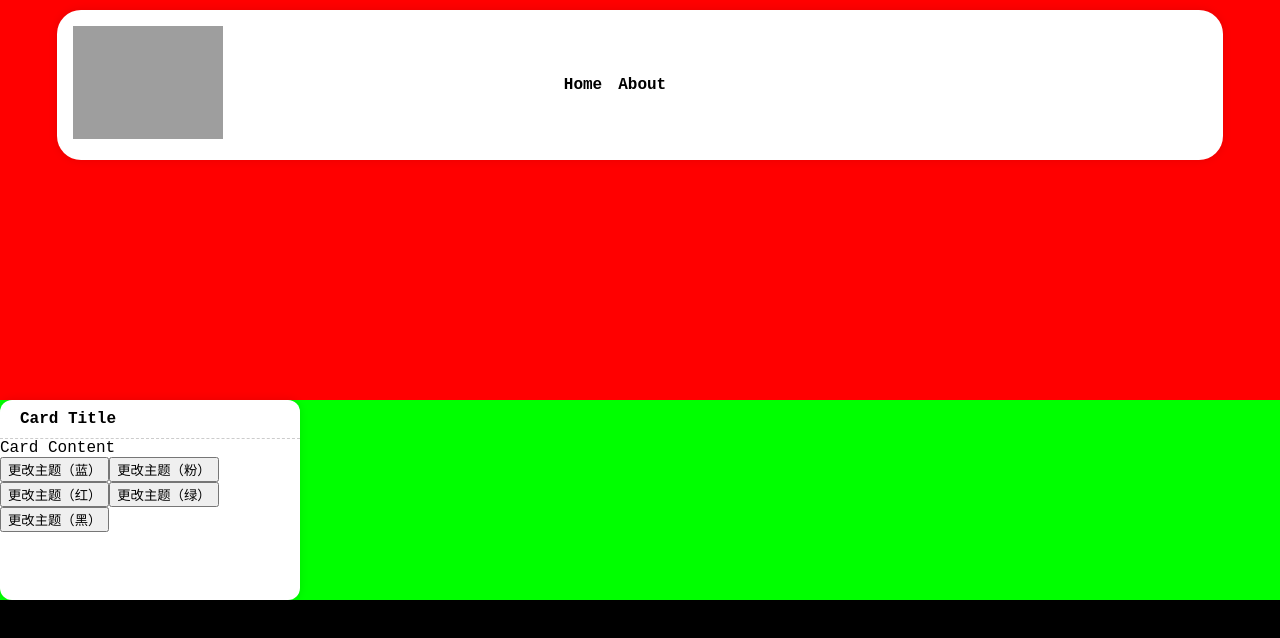
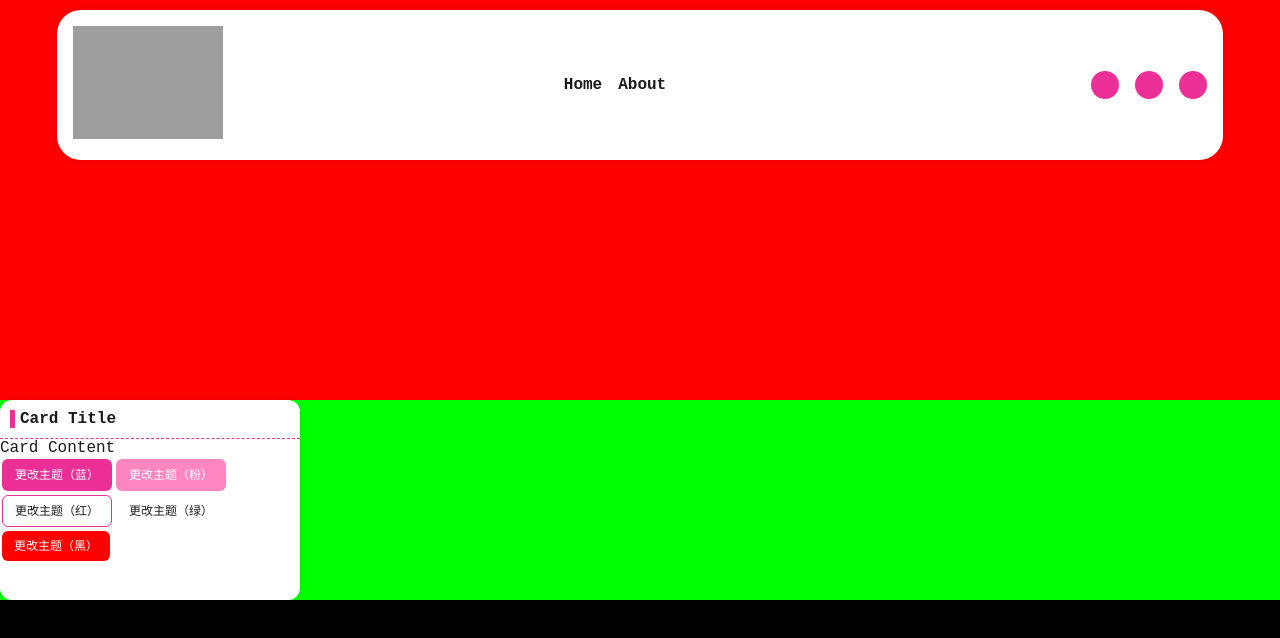
Before and after one commit to AoralsFout/NeoBlog, a Vue app in the folder frontend/: page / in a window 1280 px wide. Shown: the top 638 px of the page. Built offline with nearby package versions, Linux system fonts and the light colour scheme; a small style sheet from the web is missing; the HTML template or start-up script is replaced by a standard one.

Commit message:
按钮组件 主题调整 主题管理

```diff
--- a/frontend/src/App.vue
+++ b/frontend/src/App.vue
@@ -1,9 +1,12 @@
-<script setup lang="ts"></script>
-
 <template>
   <div>
     <router-view></router-view>
   </div>
 </template>
 
-<style scoped></style>
+<script setup lang="ts">
+import { useThemeStore } from './stores/theme';
+// 初始化主题
+const themeStore = useThemeStore();
+themeStore.initTheme();
+</script>
--- a/frontend/src/assets/themes/blue.css
+++ b/frontend/src/assets/themes/blue.css
@@ -1,5 +1,6 @@
-[data-theme="blue"]{
-    --color-primary: rgb(0, 102, 255);
-    --color-secondary: rgb(60, 138, 255);
-    --color-tertiary: rgb(128, 179, 255);
+[data-theme="blue"] {
+    --color-primary: #0066cc;
+    --color-secondary: #4da6ff;
+    --color-tertiary: #cce5ff;
+    --text-on-color: #ffffff;
 }
--- a/frontend/src/assets/themes/dark.css
+++ b/frontend/src/assets/themes/dark.css
@@ -1,17 +1,13 @@
 [data-theme="dark"] {
-    --color-primary: rgb(0, 0, 0);
-    --color-secondary: rgb(41, 41, 41);
-    --color-tertiary: rgb(71, 71, 71);
+    --bg-primary: #121212;
+    --bg-secondary: #1e1e1e;
 
-    --bg-primary: #333333;
-    --bg-primart-reverse: #ffffff;
+    --text-primary: #e0e0e0;
+    --text-secondary: #b0b0b0;
+    --text-tertiary: #757575;
 
-    --bg-secondary: #222222;
-    --bg-secondary-reverse: #cccccc;
-
-    --text-primary: #cccccc;
-    --text-primary-reverse: #000000;
-
-    --text-secondary: #aaaaaa;
-    --text-secondary-reverse: #666666;
+    --color-primary: #333333;
+    --color-secondary: #404040;
+    --color-tertiary: #4d4d4d;
+    --text-on-color: #ffffff;
 }
--- a/frontend/src/assets/themes/green.css
+++ b/frontend/src/assets/themes/green.css
@@ -1,5 +1,6 @@
-[data-theme="green"]{
-    --color-primary: rgb(0, 255, 0);
-    --color-secondary: rgb(74, 235, 74);
-    --color-tertiary: rgb(96, 197, 96);
+[data-theme="green"] {
+    --color-primary: #00a86b;
+    --color-secondary: #5cdb95;
+    --color-tertiary: #edf5e1;
+    --text-on-color: #ffffff;
 }
--- a/frontend/src/assets/themes/pink.css
+++ b/frontend/src/assets/themes/pink.css
@@ -1,5 +1,6 @@
-[data-theme="pink"]{
-    --color-primary: rgb(248, 90, 182);
-    --color-secondary: rgb(238, 123, 171);
-    --color-tertiary: rgb(233, 158, 202);
+[data-theme="pink"] {
+    --color-primary: #eb2f96;
+    --color-secondary: #ff85c0;
+    --color-tertiary: #fff0f6;
+    --text-on-color: #ffffff;
 }
--- a/frontend/src/assets/themes/red.css
+++ b/frontend/src/assets/themes/red.css
@@ -1,5 +1,6 @@
-[data-theme="red"]{
-    --color-primary: rgb(255, 0, 0);
-    --color-secondary: rgb(255, 102, 102);
-    --color-tertiary: rgb(255, 153, 153);
+[data-theme="red"] {
+    --color-primary: #cf1322;
+    --color-secondary: #ff4d4f;
+    --color-tertiary: #ffccc7;
+    --text-on-color: #ffffff;
 }
--- a/frontend/src/assets/themes/root.css
+++ b/frontend/src/assets/themes/root.css
@@ -1,16 +1,8 @@
-:root{
+:root {
     --bg-primary: #ffffff;
-    --bg-primart-reverse: #000000;
+    --bg-secondary: #f8f9fa;
 
-    --bg-secondary: #fafafa;
-    --bg-secondary-reverse: #333333;
-
-    --text-primary: #000000;
-    --text-primary-reverse: #ffffff;
-
-    --text-secondary: #666666;
-    --text-secondary-reverse: #cccccc;
-
-    --text-tertiary: #999999;
-    --text-tertiary-reverse: #aaaaaa;
+    --text-primary: #1a1a1a;
+    --text-secondary: #595959;
+    --text-tertiary: #8c8c8c;
 }
--- /dev/null
+++ b/frontend/src/components/Button.vue
@@ -0,0 +1,177 @@
+<!-- e:\NeoBlog\frontend\src\components\Button.vue -->
+<template>
+    <button
+        :class="['neo-btn', `neo-btn--${type}`, `neo-btn--${size}`, { 'is-loading': loading, 'is-disabled': disabled }]"
+        :disabled="disabled || loading" v-bind="$attrs" @click="handleClick">
+        <span v-if="loading" class="neo-btn__loader">
+            <svg class="neo-btn__spinner" xmlns="http://www.w3.org/2000/svg" fill="none" viewBox="0 0 24 24">
+                <circle class="opacity-25" cx="12" cy="12" r="10" stroke="currentColor" stroke-width="4"></circle>
+                <path class="opacity-75" fill="currentColor"
+                    d="M4 12a8 8 0 018-8V0C5.373 0 0 5.373 0 12h4zm2 5.291A7.962 7.962 0 014 12H0c0 3.042 1.135 5.824 3 7.938l3-2.647z">
+                </path>
+            </svg>
+        </span>
+
+        <span class="neo-btn__content">
+            <slot />
+        </span>
+    </button>
+</template>
+
+<script setup lang="ts">
+// 定义 Props
+interface Props {
+    /** 按钮类型 */
+    type?: 'primary' | 'secondary' | 'outline' | 'ghost' | 'danger'
+    /** 按钮尺寸 */
+    size?: 'sm' | 'md' | 'lg'
+    /** 是否禁用 */
+    disabled?: boolean
+    /** 是否加载中 */
+    loading?: boolean
+}
+
+const props = withDefaults(defineProps<Props>(), {
+    type: 'primary',
+    size: 'md',
+    disabled: false,
+    loading: false
+})
+
+// 定义 Emits
+const emit = defineEmits<{
+    (e: 'click', event: MouseEvent): void
+}>()
+
+// 处理点击事件，如果禁用或加载中则不触发
+const handleClick = (event: MouseEvent) => {
+    if (!props.disabled && !props.loading) {
+        emit('click', event)
+    }
+}
+</script>
+
+<style scoped>
+.neo-btn {
+    display: inline-flex;
+    align-items: center;
+    justify-content: center;
+    font-weight: 500;
+    border-radius: 0.375rem;
+    transition: all 0.2s ease-in-out;
+    cursor: pointer;
+    border: none;
+    margin: 2px;
+    outline: none;
+    line-height: 1.5;
+}
+
+.neo-btn:disabled,
+.neo-btn.is-disabled {
+    opacity: 0.6;
+    cursor: not-allowed;
+    pointer-events: none;
+}
+
+/* 尺寸变体 */
+.neo-btn--sm {
+    padding: 0.375rem 0.75rem;
+    font-size: 0.75rem;
+}
+
+.neo-btn--md {
+    padding: 0.5rem 1rem;
+    font-size: 0.875rem;
+}
+
+.neo-btn--lg {
+    padding: 0.75rem 1.5rem;
+    font-size: 1rem;
+}
+
+/* 样式变体 */
+
+/* Primary */
+.neo-btn--primary {
+    background-color: var(--color-primary);
+    color: var(--text-on-color);
+    border: 1px solid transparent;
+}
+
+.neo-btn--primary:hover:not(:disabled) {
+    background-color: var(--color-secondary);
+}
+
+/* Secondary */
+.neo-btn--secondary {
+    background-color: var(--color-secondary);
+    color: var(--text-on-color);
+    border: 1px solid transparent;
+}
+
+.neo-btn--secondary:hover:not(:disabled) {
+    background-color: var(--color-primary);
+}
+
+/* Outline */
+.neo-btn--outline {
+    background-color: var(--bg-primary);
+    color: var(--text-primary);
+    border: 1px solid var(--color-primary);
+}
+
+.neo-btn--outline:hover:not(:disabled) {
+    color: var(--text-on-color);
+    background-color: var(--color-primary);
+}
+
+/* Ghost */
+.neo-btn--ghost {
+    background-color: var(--bg-primary);
+    color: var(--text-primary);
+    border: 1px solid transparent;
+}
+
+.neo-btn--ghost:hover:not(:disabled) {
+    border: 1px solid var(--color-primary);
+}
+
+/* Danger */
+.neo-btn--danger {
+    background-color: #f00;
+    color: #fff;
+}
+
+.neo-btn--danger:hover:not(:disabled) {
+    background-color: rgb(200, 0, 0);
+}
+
+/* 加载动画 */
+.neo-btn__loader {
+    display: flex;
+    align-items: center;
+    margin-right: 0.5rem;
+}
+
+.neo-btn__spinner {
+    animation: spin 1s linear infinite;
+    height: 1rem;
+    width: 1rem;
+    color: currentColor;
+}
+
+@keyframes spin {
+    from {
+        transform: rotate(0deg);
+    }
+
+    to {
+        transform: rotate(360deg);
+    }
+}
+
+.neo-btn__content {
+    display: flex;
+    align-items: center;
+}
+</style>
--- a/frontend/src/components/Card.vue
+++ b/frontend/src/components/Card.vue
@@ -28,7 +28,7 @@
         font-size: 16px;
         font-weight: bold;
 
-        border-bottom: 1px dashed #ccc;
+        border-bottom: 1px dashed var(--color-primary);
 
         &::after{
             content: '';
--- /dev/null
+++ b/frontend/src/stores/theme.ts
@@ -0,0 +1,25 @@
+import { defineStore } from "pinia";
+import { ref } from "vue";
+
+export const useThemeStore = defineStore("theme", () => {
+    // 默认主题为黑或粉
+    const theme = ref("pink");
+
+    const getSystemTheme = () => {
+        const isDark = window.matchMedia("(prefers-color-scheme: dark)").matches;
+        return isDark ? "dark" : "pink";
+    };
+
+    const initTheme = () => {
+        theme.value = localStorage.getItem("theme") || getSystemTheme();
+        document.documentElement.setAttribute("data-theme", theme.value);
+        setTheme();
+    }
+
+    const setTheme = (themeName?: string) => {
+        localStorage.setItem("theme", themeName || theme.value);
+        document.documentElement.setAttribute("data-theme", themeName || theme.value);
+    }
+
+    return { theme, initTheme, setTheme };
+});
--- a/frontend/src/views/Home.vue
+++ b/frontend/src/views/Home.vue
@@ -11,11 +11,11 @@
                 </template>
                 <template v-slot:body>
                     <div>Card Content</div>
-                    <button @click="changeTheme('blue')">更改主题（蓝）</button>
-                    <button @click="changeTheme('pink')">更改主题（粉）</button>
-                    <button @click="changeTheme('red')">更改主题（红）</button>
-                    <button @click="changeTheme('green')">更改主题（绿）</button>
-                    <button @click="changeTheme('dark')">更改主题（黑）</button>
+                    <Button @click="changeTheme('blue')" size="sm" type="primary">更改主题（蓝）</Button>
+                    <Button @click="changeTheme('pink')" size="sm" type="secondary">更改主题（粉）</Button>
+                    <Button @click="changeTheme('red')" size="sm" type="outline">更改主题（红）</Button>
+                    <Button @click="changeTheme('green')" size="sm" type="ghost">更改主题（绿）</Button>
+                    <Button @click="changeTheme('dark')" size="sm" type="danger">更改主题（黑）</Button>
                 </template>
             </Card>
         </div>
@@ -25,9 +25,13 @@
 <script setup lang="ts">
 import Navigation from '@/components/Navigation.vue';
 import Card from '@/components/Card.vue';
+import { useThemeStore } from '@/stores/theme';
+import Button from '@/components/Button.vue';
+
+const themeStore = useThemeStore();
 
 const changeTheme = (theme: string) => {
-    document.documentElement.setAttribute('data-theme', theme);
+    themeStore.setTheme(theme);
 }
 </script>
 
@@ -39,13 +43,13 @@ const changeTheme = (theme: string) => {
     height: 100vh;
     background-color: rgb(0, 0, 0);
 
-    >.header{
+    >.header {
         width: 100%;
         height: 400px;
         background-color: #f00;
     }
 
-    >.content{
+    >.content {
         width: 100%;
         background-color: #0f0;
     }
```
Also changed, not shown: frontend/src/stores/counter.ts (deleted, +0 -12 lines).
